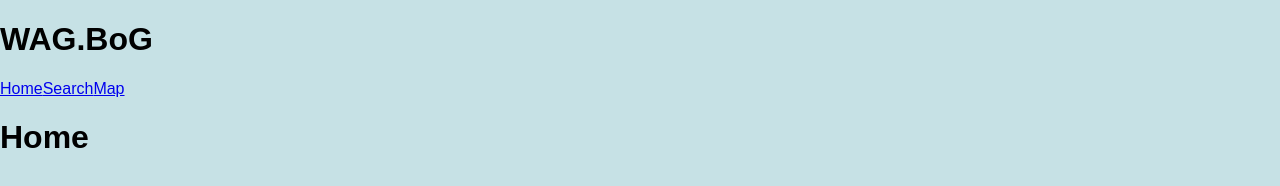
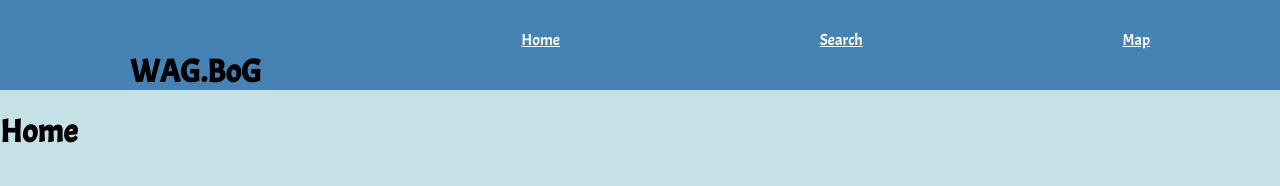
Before and after one commit to jasonhughes1/WAG.BoG, a React app: page / in a window 1280 px wide. Built offline with nearby package versions, Linux system fonts and the light colour scheme.

Commit message:
basic css additions

```diff
--- a/public/index.html
+++ b/public/index.html
@@ -19,6 +19,7 @@
       work correctly both with client-side routing and a non-root public URL.
       Learn how to configure a non-root public URL by running `npm run build`.
     -->
+    <link href="https://fonts.googleapis.com/css?family=Acme" rel="stylesheet">
     <title>React App</title>
   </head>
   <body>
--- a/src/Components/App/App.scss
+++ b/src/Components/App/App.scss
@@ -1,3 +1,7 @@
+* {
+font-family: 'Acme', sans-serif;
+}
+
 body {
   background-color: #C6E1E5;
 }
--- a/src/Components/NavBar/NavBar.js
+++ b/src/Components/NavBar/NavBar.js
@@ -1,10 +1,11 @@
 import React from 'react';
 import { NavLink } from 'react-router-dom';
+import './NavBar.css'
 
 
 const NavBar = () => {
   return(
-    <div>
+    <div className='nav-bar'>
       <h1>WAG.BoG</h1>
       <NavLink className='nav' to='/'>Home</NavLink>
       <NavLink className='nav' to='/search'>Search</NavLink>
```
Also changed, not shown: src/Components/App/App.css, src/Components/NavBar/NavBar.css, src/Containers/Home/Home.css (added), src/Containers/Map/Map.css (added), src/Containers/Search/Search.css (added), src/Images/puppy.jpg (added).
